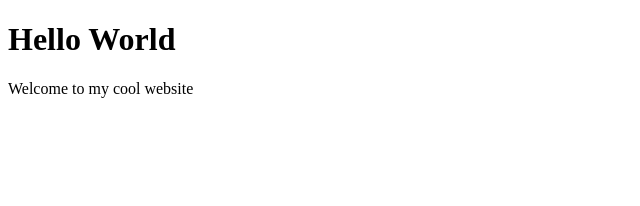
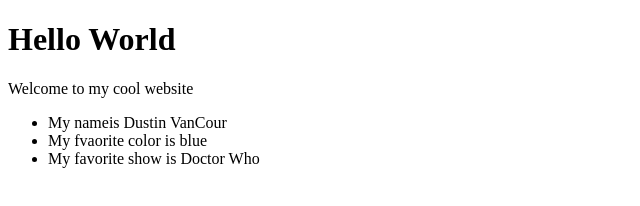
Before and after one commit to DustinVanCour/day-1, a plain HTML site: page index.html in a window 1280 px wide. Shown: the whole page, without its empty margins (0-640 px from the left). Drawn offline with Linux system fonts and the light colour scheme.

Commit message:
Adds List Items

```diff
--- a/index.html
+++ b/index.html
@@ -11,7 +11,11 @@
 <body>
   <h1>Hello World</h1>
   <p>Welcome to my cool website</p>
-  <ul></ul>
+  <ul>
+    <li>My nameis Dustin VanCour</li>
+    <li>My fvaorite color is blue</li>
+    <li>My favorite show is Doctor Who</li>
+  </ul>
 </body>
 
 </html>
```
